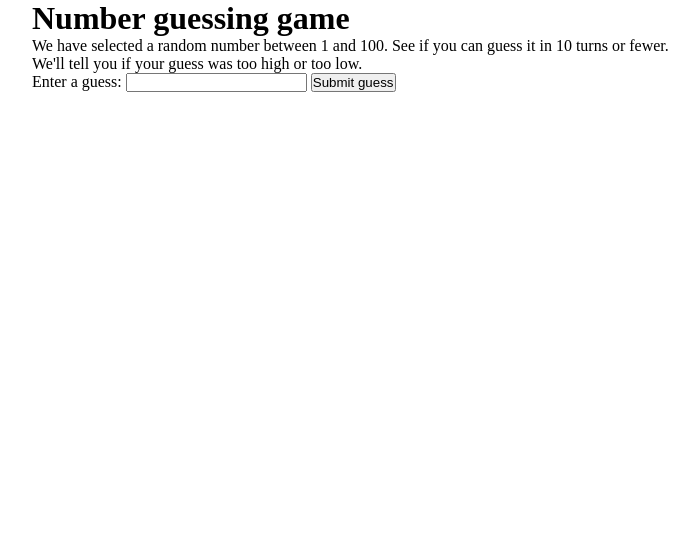
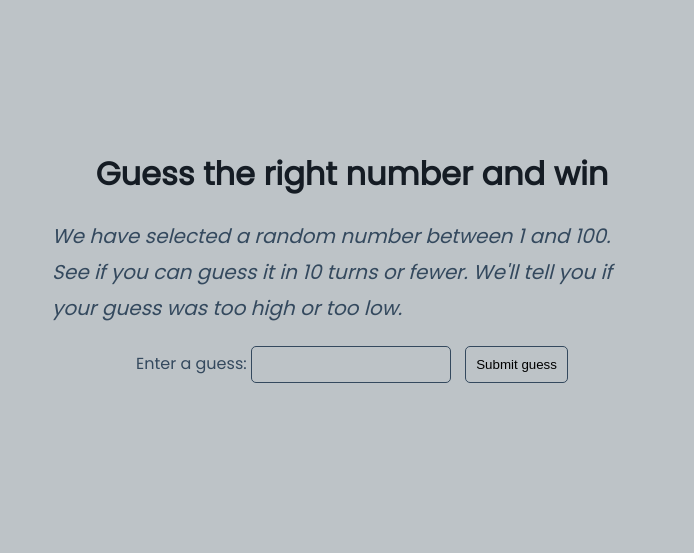
Before and after one commit to 0x9one/Guess-number-game-js, a plain HTML site: page index.html in a window 1280 px wide. Shown: the whole page, without its empty margins (288-982 px from the left). Drawn offline with Linux system fonts and the light colour scheme.

Commit message:
Update style of the game

```diff
--- a/index.html
+++ b/index.html
@@ -9,13 +9,13 @@
         <link rel="stylesheet" href="style.css" />
     </head>
     <body>
-        <h1>Number guessing game</h1>
+        <h1>Guess the right number and win</h1>
 
         <p>We have selected a random number between 1 and 100. See if you can guess it in 10 turns or fewer. We'll tell you if your guess was too high or too low.</p>
 
         <div class="form">
             <label for="guessField">Enter a guess: </label>
-            <input type="text" id="guessField" class="guessField">
+            <input type="number" min="1" max="100" required id="guessField" class="guessField">
             <input type="submit" value="Submit guess" class="guessSubmit">
         </div>
 
--- a/main.js
+++ b/main.js
@@ -14,6 +14,7 @@ function checkGuess() {
     }
 
     guesses.textContent += userGuess + ' ';
+
 
     if (userGuess === randomNumber) {
         lastResult.textContent = 'Congratulations! You got it right!';
--- a/style.css
+++ b/style.css
@@ -1,3 +1,4 @@
+@import url('https://fonts.googleapis.com/css2?family=Poppins&display=swap');
 * {
     padding: 0;
     margin: 0;
@@ -7,8 +8,83 @@
 body {
     width: 50%;
     max-width: 800px;
-    min-width: 400px;
-    margin: 0 auto;
+    min-height: 400px;
+    margin: 150px auto;
+    background-color: #bdc3c7;
+    font-family: 'Poppins', sans-serif;
+}
+
+h1 {
+    text-align: center;
+    color: #151c24;
+}
+
+p {
+    margin: 20px;
+    color: #34495e;
+    font-size: 20px;
+    line-height: 1.8;
+    font-style: italic;
+}
+
+button {
+    width: 150px;
+    margin: 0 260px;
+    padding: 10px;
+    outline: none;
+    border: 1px solid #34495e;
+    background-color: #bdc3c7;
+    border-radius: 5px;
+    transition: .3s ease-in-out;
+    cursor: pointer;
+}
+
+button:hover {
+    background-color: #34495e;
+    color: white;
+    border: 1px solid #34495e;
+    border-radius: 0;
+}
+
+.form {
+    text-align: center;
+}
+
+.form label {
+    color: #34495e;
+}
+
+.form input[type="number"],
+.form input[type="submit"] {
+    padding: 10px;
+    outline: none;
+    border: 1px solid #34495e;
+    background-color: #bdc3c7;
+    border-radius: 5px;
+    transition: .3s ease-in-out;
+}
+
+.form input[type="number"] {
+    width: 200px;
+}
+
+.form input[type="number"]:focus {
+    background-color: #34495e;
+    color: white;
+    border: none;
+    border-radius: 0;
+}
+
+.form input[type="submit"] {
+    margin-left: 10px;
+    cursor: pointer;
+}
+
+.form input[type="submit"]:hover {
+    background-color: #34495e;
+    color: white;
+    border: 1px solid #34495e;
+    border-radius: 0;
 }
 
 .lastResult {
```
